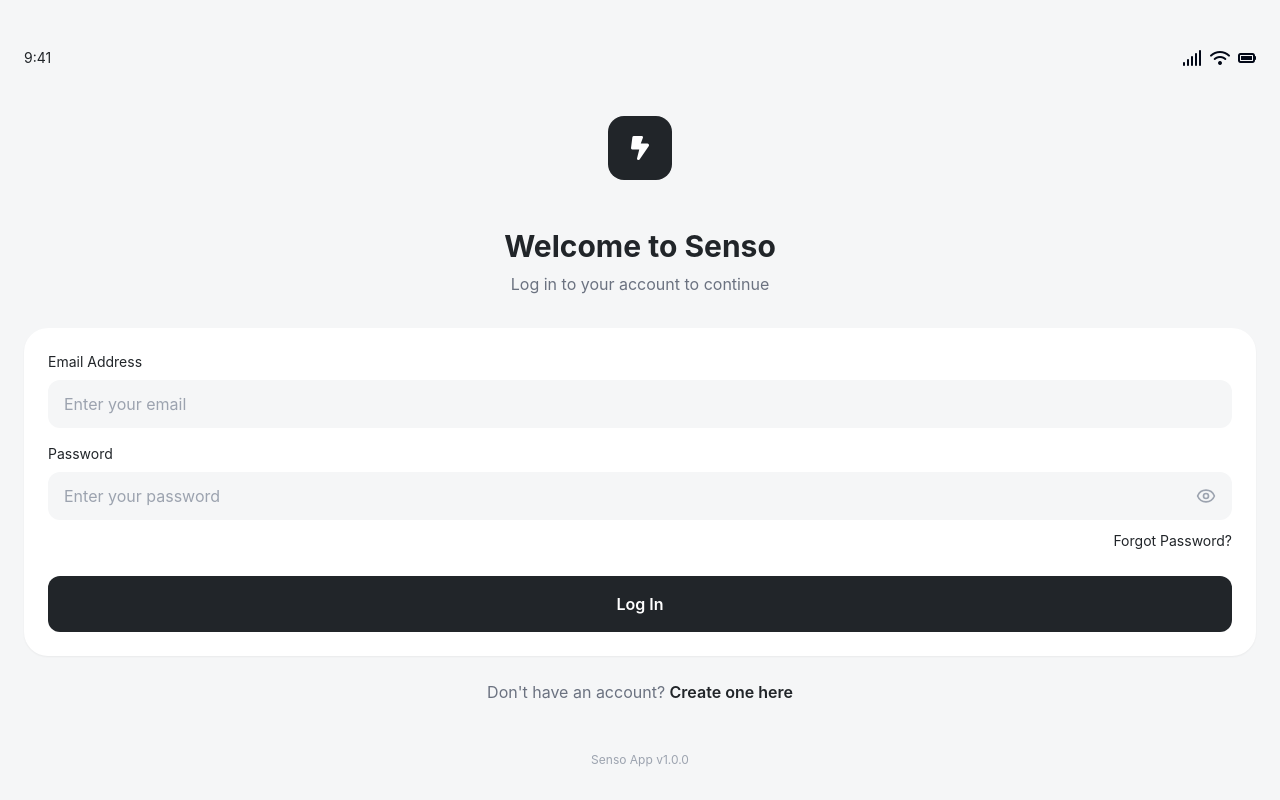
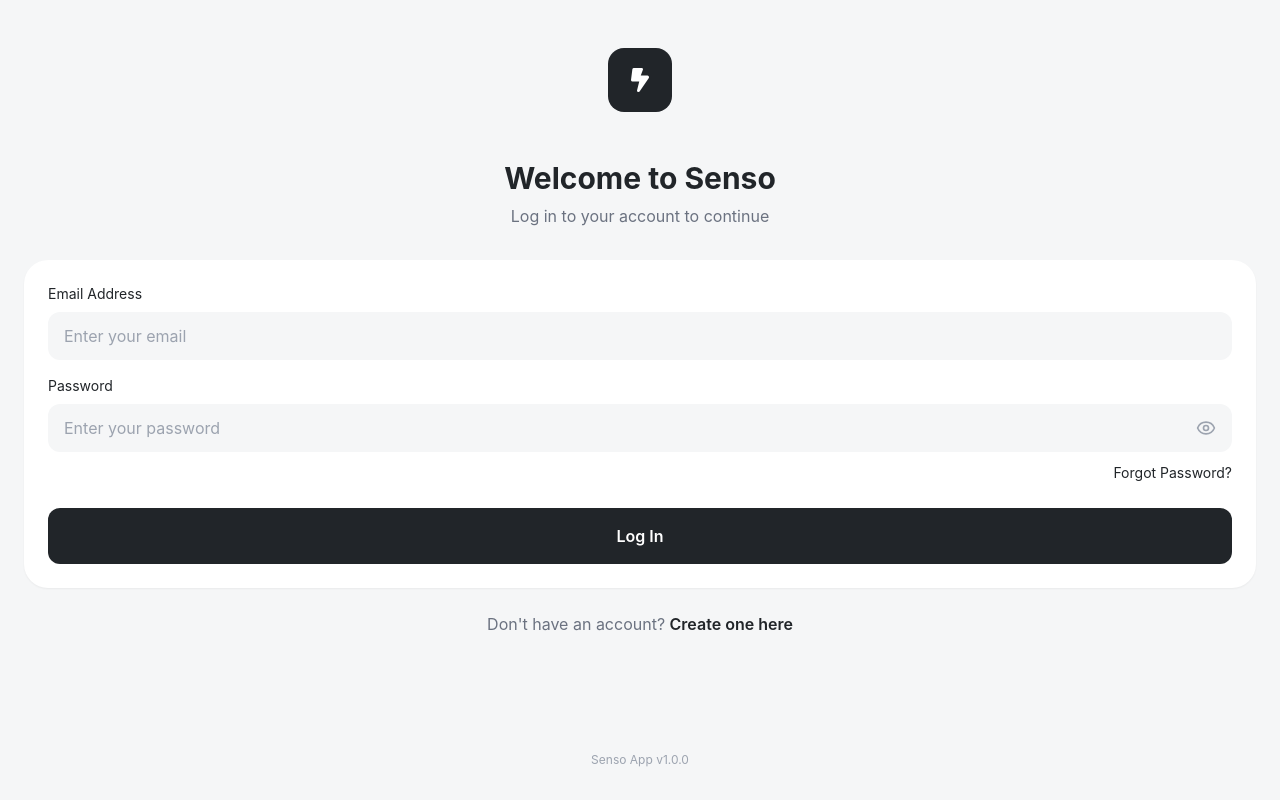
Before and after one commit to ocampoglydemaverick-pixel/senso, a React (Vite) app: page /login in a window 1280 px wide. Built offline with nearby package versions, Linux system fonts and the light colour scheme.

Commit message:
Remove status bar elements
Remove the time, wifi, signal and battery elements from all pages.

```diff
--- a/src/pages/Login.tsx
+++ b/src/pages/Login.tsx
@@ -14,15 +14,6 @@ const Login = () => {
 
   return (
     <div className="min-h-screen bg-[#f5f6f7] px-6 py-12">
-      <div className="flex justify-between items-center mb-12">
-        <div className="text-sm text-[#212529]">9:41</div>
-        <div className="flex items-center gap-2">
-          <i className="fa-solid fa-signal"></i>
-          <i className="fa-solid fa-wifi"></i>
-          <i className="fa-solid fa-battery-full"></i>
-        </div>
-      </div>
-
       <div className="mb-12 flex justify-center">
         <div className="w-16 h-16 bg-[#212529] rounded-2xl flex items-center justify-center">
           <i className="fa-solid fa-bolt-lightning text-white text-2xl"></i>
--- a/src/pages/Register.tsx
+++ b/src/pages/Register.tsx
@@ -22,30 +22,17 @@ const Register = () => {
 
   return (
     <div className="min-h-screen bg-[#f5f6f7] px-6 py-12">
-      {/* Status Bar Area */}
-      <div className="flex justify-between items-center mb-12">
-        <div className="text-sm text-[#212529]">9:41</div>
-        <div className="flex items-center gap-2">
-          <i className="fa-solid fa-signal"></i>
-          <i className="fa-solid fa-wifi"></i>
-          <i className="fa-solid fa-battery-full"></i>
-        </div>
-      </div>
-
-      {/* App Logo */}
       <div className="mb-12 flex justify-center">
         <div className="w-16 h-16 bg-[#212529] rounded-2xl flex items-center justify-center">
           <i className="fa-solid fa-bolt-lightning text-white text-2xl"></i>
         </div>
       </div>
 
-      {/* Welcome Text */}
       <div className="mb-8 text-center">
         <h1 className="text-3xl font-bold text-[#212529] mb-2">Create your account</h1>
         <p className="text-gray-500">Join Senso to start monitoring your utilities</p>
       </div>
 
-      {/* Register Form */}
       <form onSubmit={handleRegister} className="bg-white rounded-3xl p-6 shadow-sm mb-6">
         <div className="space-y-4">
           <div className="form-group">
@@ -136,7 +123,6 @@ const Register = () => {
         </button>
       </form>
 
-      {/* Login Prompt */}
       <div className="text-center mt-6">
         <p className="text-gray-500">
           Already have an account?{" "}
@@ -146,7 +132,6 @@ const Register = () => {
         </p>
       </div>
 
-      {/* Bottom Info */}
       <div className="fixed bottom-8 left-0 right-0 text-center">
         <p className="text-xs text-gray-400">Senso App v1.0.0</p>
       </div>
--- a/src/pages/SuccessScreen.tsx
+++ b/src/pages/SuccessScreen.tsx
@@ -1,4 +1,3 @@
-
 import React from 'react';
 import { useNavigate } from 'react-router-dom';
 
@@ -7,16 +6,6 @@ const SuccessScreen = () => {
 
   return (
     <div className="min-h-screen bg-[#f5f6f7] px-6 py-12">
-      {/* Status Bar Area */}
-      <div className="flex justify-between items-center mb-12">
-        <div className="text-sm text-[#212529]">9:41</div>
-        <div className="flex items-center gap-2">
-          <i className="fa-solid fa-signal"></i>
-          <i className="fa-solid fa-wifi"></i>
-          <i className="fa-solid fa-battery-full"></i>
-        </div>
-      </div>
-
       {/* Success Animation Container */}
       <div className="flex flex-col items-center justify-center mb-12">
         <div className="w-20 h-20 bg-[#212529] rounded-full flex items-center justify-center mb-8">
```
